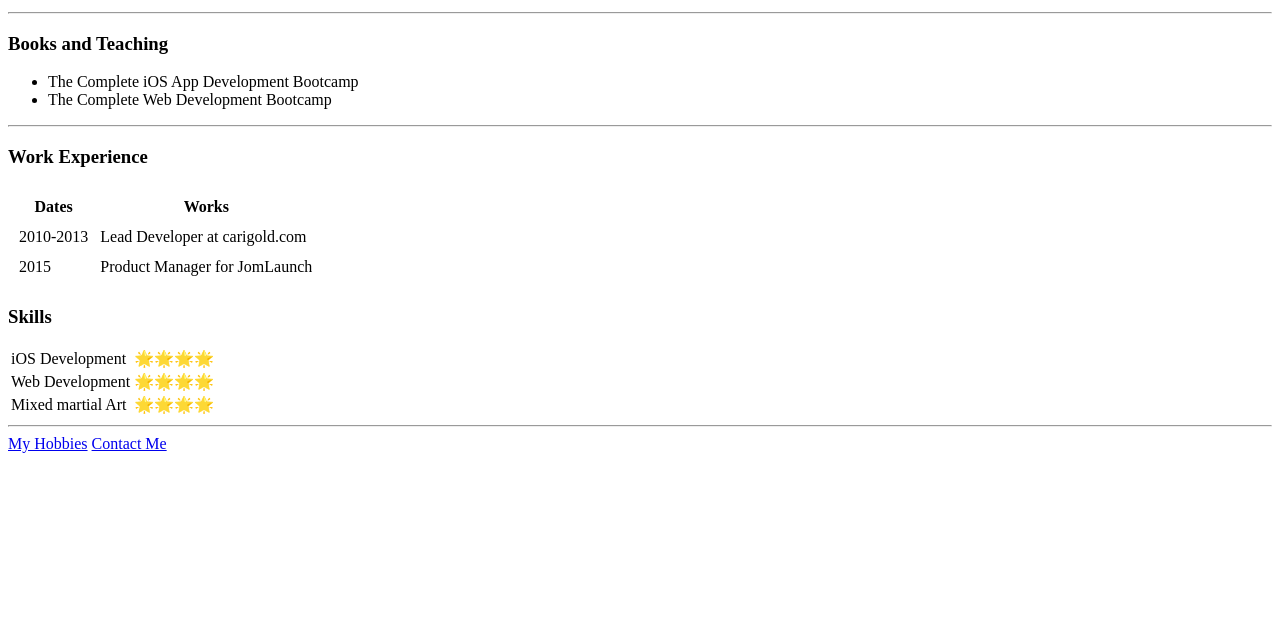
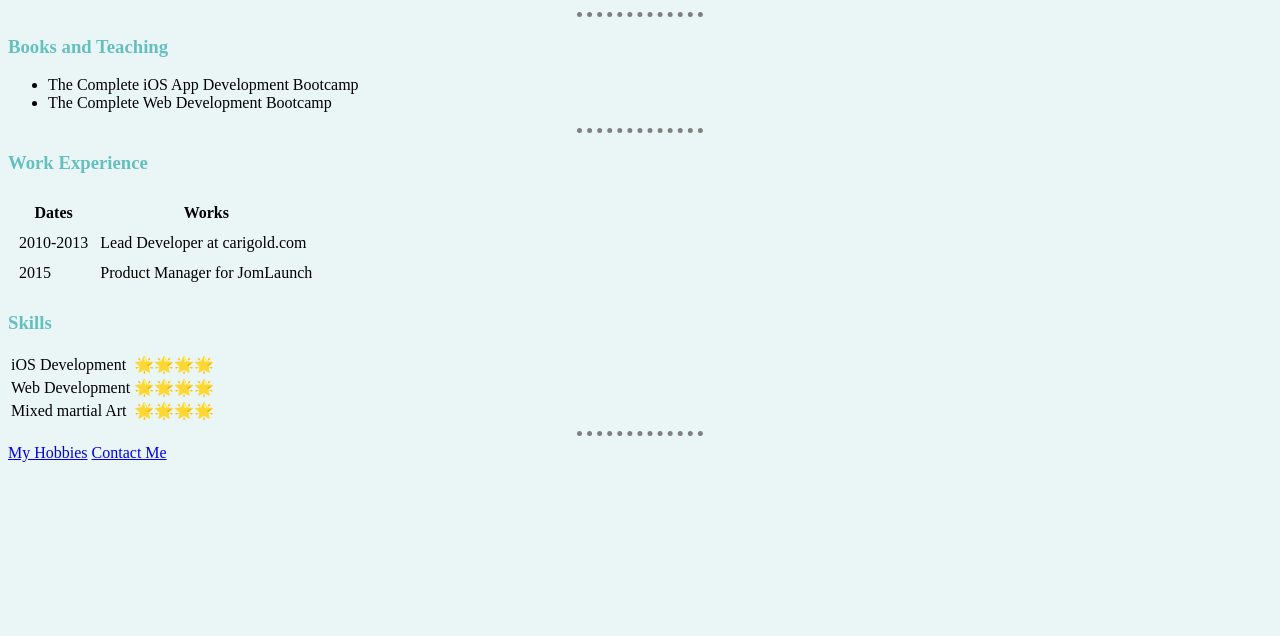
Before and after one commit to BetaraGuru/bioAzlan, a plain HTML site: page index.html in a window 1280 px wide. Shown: the part 164-800 px from the top of the page. Drawn offline with Linux system fonts and the light colour scheme.

Commit message:
basic styling

```diff
--- /dev/null
+++ b/css/styles.css
@@ -0,0 +1,13 @@
+body {
+  background-color: #eaf6f6;
+}
+hr {
+  border-style: none;
+  border-top-style: dotted;
+  border-color: grey;
+  border-width: 5px;
+  width: 10%;
+}
+h1,h3{
+    color: #66bfbf;
+}
--- a/index.html
+++ b/index.html
@@ -5,7 +5,11 @@
     <meta http-equiv="X-UA-Compatible" content="IE=edge" />
     <meta name="viewport" content="width=device-width, initial-scale=1.0" />
     <title>Mohd Azlan's Personal Site</title>
-    <!-- sOME ADJUSTMENT -->
+    <link href="css/styles.css" rel="stylesheet">
+    <!-- some adjustment -->
+    <style>
+
+    </style>
   </head>
   <body>
     <table>
@@ -66,7 +70,7 @@
         <td>🌟🌟🌟🌟</td>
       </tr>
     </table>
-    <hr>
+    <hr />
     <a href="#">My Hobbies</a>
     <a href="#">Contact Me</a>
   </body>
```
Also changed, not shown: hobbies.html (added, +13 -0 lines).
